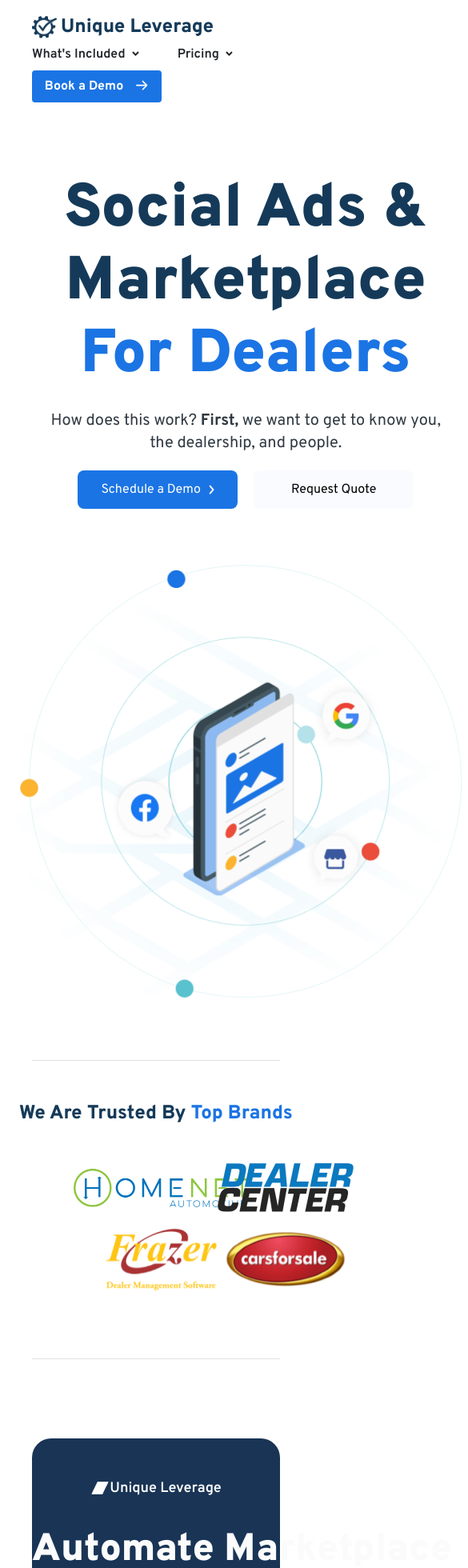
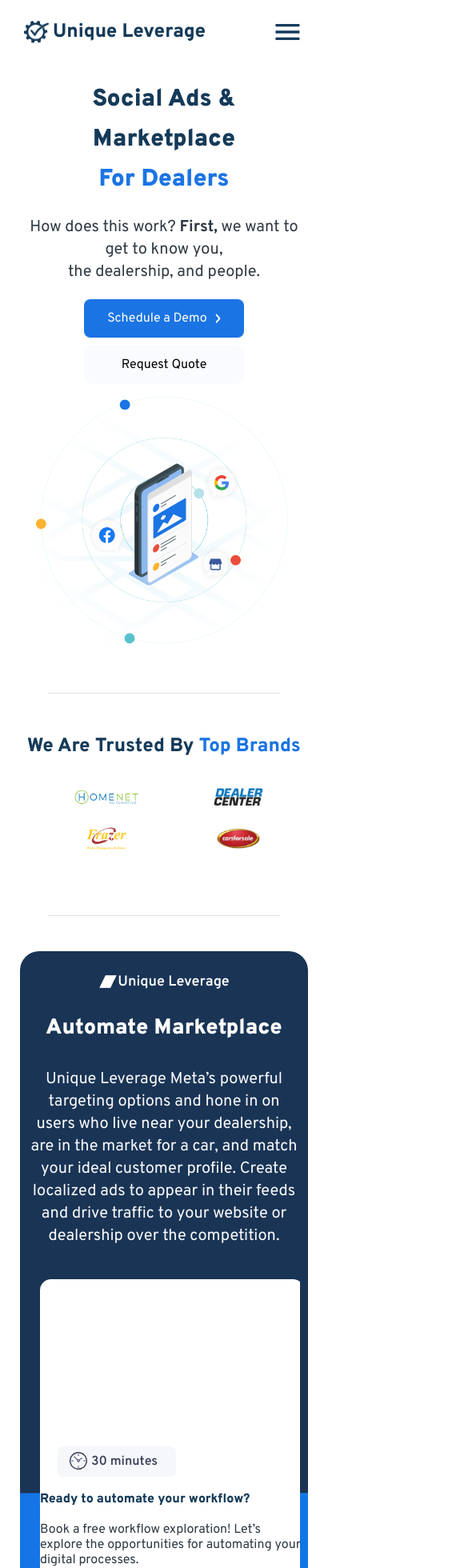
Before and after one commit to miniblaster/UniqueLeverageCom, a React (Vite) app: page / in a window 390 px wide. Shown: the top 1960 px of the page at 80% size, 585 px wide, since content can reach past the window. Built offline with nearby package versions, Linux system fonts and the light colour scheme.

Commit message:
fix: responsive

```diff
--- a/src/screens/UniqueleverageCom/UniqueleverageCom.jsx
+++ b/src/screens/UniqueleverageCom/UniqueleverageCom.jsx
@@ -5,6 +5,8 @@
 import "./newstyle.css";
 
 export const UniqueleverageCom = () => {
+  const [navOpen, setNavOpen] = React.useState(false);
+
   return (
     <div className="uniqueleverage-com">
       <div className="nav-container">
@@ -34,12 +36,43 @@
             </li>
           </ul>
         </nav>
+        <img src="/img/toggle.svg" className="toggle-nav" onClick={() => setNavOpen(!navOpen)} />
+        {navOpen && (
+          <div className="mobile-nav">
+            <ul className="nav-list">
+              <li>
+                <a className="navitem cursor-pointer">
+                  <span>What's Included</span>
+                  <img alt="Ri arrow drop down" src="/img/ri-arrow-drop-down-line.svg" />
+                </a>
+              </li>
+              <li>
+                <a className="navitem cursor-pointer">
+                  <span>Pricing</span>
+                  <img alt="Ri arrow drop down" src="/img/ri-arrow-drop-down-line.svg" />
+                </a>
+              </li>
+              <li>
+                <button className="default">
+                  Book a Demo
+                  <img src="/img/svg-9.svg" alt="" style={{ marginLeft: "10px" }} />
+                </button>
+              </li>
+            </ul>
+          </div>
+        )}
       </div>
       <div className="hero">
         <div className="herotext">
+          <div className="herotitle">
             <div className="herotext1">Social Ads &amp;</div>
             <div className="herotext2">Marketplace</div>
             <div className="herotext3">For Dealers</div>
+          </div>
+          <div className="herotitle-md">
+            <div className="herotext1">Social Ads &amp; Marketplace</div>
+            <div className="herotext3">For Dealers</div>
+          </div>
           <div className="herotextsmall">
             How does this work? <span>First,</span> we want to get to know you,
             <br /> the dealership, and people.
@@ -145,9 +178,13 @@
           <div>
             <div className="sec2title">Target & Engage Shoppers on CarGurus, AutoTrader, etc.</div>
             <div className="sec2small mt-4 mb-2">
-              Unique Leverage Meta’s powerful targeting options and hone in on users who live near your dealership, are
-              in the market for a car, and match your ideal customer profile. Create localized ads to appear in their
-              feeds and drive traffic to your website or dealership over the competition.
+              Convert low-funnel shoppers into CRM leads with our VIN lead ads; designed to display relevant vehicles
+              (based on VINs) to in- market shoppers within 3-7 days of when they last engaged with a VIN – when they’re
+              the hottest. Capture VIN-specific test drive leads and send car shoppers information directly to your CRM
+              or Facebook Messenger.
+              <br />
+              <br />
+              With VIN Lead Ads, you’ll make it easy for customers to:
             </div>
             <div className="sec2radio">
               <div>
@@ -192,16 +229,23 @@
           <div className="sec3textradio">
             <div>
               <img src="/img/icon-8.svg" />
-              Business Page (Sponsored ads)
+              Popular Listing Websties
             </div>
             <div>
               <img src="/img/icon-8.svg" />
-              Connect leads with your CRM
+              Your Website Visitors
             </div>
             <div>
               <img src="/img/icon-8.svg" />
-              100% Account ownership
+              Dominate Locally!
             </div>
+          </div>
+          <div className="actions mb-4">
+            <button className="default">
+              Schedule a Demo
+              <img src="/img/svg-8.svg" alt="" style={{ marginLeft: "10px" }} />
+            </button>
+            <button className="secondary">Request Quote</button>
           </div>
         </div>
         <div className="sec3img">
@@ -282,7 +326,7 @@
       <div className="hrbarcontainer">
         <div className="hrbar"></div>
       </div>
-      <div className="p-5">
+      <div className="sec-support">
         <div className="sec6-top">
           <div className="sec6badge">
             <img src="/img/icon-13.svg" /> ABOUT US
@@ -365,7 +409,7 @@
       <div className="hrbarcontainer">
         <div className="hrbar"></div>
       </div>
-      <div className="p-5">
+      <div className="sec-faq">
         <div className="sec6-top">
           <div className="sec6badge">
             <img src="/img/icon-13.svg" /> YOU MAY ASK!
@@ -374,12 +418,18 @@
         </div>
         <div className="sec8-contents">
           <div className="sec8-left">
+            <div className="active-item">
               <div className="active-item d-flex justify-content-between p-3">
                 <div className="active d-flex align-items-center ">
                   <img src="/img/asked.svg" alt="" />
                   <p className="mb-0 ml-2">Do I have to pay for updates?</p>
                 </div>
                 <img src="/img/asked-chevron.svg" alt="" />
+              </div>
+              <p className="mobile-question mx-4">
+                No! We give constant updates to our software, add new features and you get it all for FREE! Because
+                UniqueLeverage is on the cloud, when we make an update or add new features, it's all yours!
+              </p>
             </div>
             <div className="item d-flex justify-content-between p-3">
               <div className="d-flex align-items-center ">
@@ -458,7 +508,7 @@
             <button className="secondary">Re-schedule</button>
           </div>
         </div>
-        <DateCalendar sx={{ marginLeft: "auto" }} />
+        <DateCalendar sx={{ marginLeft: "auto", sm: { mx: "auto" } }} />
       </div>
     </div>
   );
--- a/src/screens/UniqueleverageCom/newstyle.css
+++ b/src/screens/UniqueleverageCom/newstyle.css
@@ -228,14 +228,30 @@
     grid-template-columns: 25% 25% 25% 25%;
 }
 
-@media(max-width: 1200px) {
+.toggle-nav {
+    display: none;
+}
+.herotitle {
+    display: block;
+}
+.herotitle-md {
+    display: none;
+}
+nav {
+    display: block;
+}
+.mobile-nav {
+    display: none;
+}
+.heroimg img {
+    width: 90%;
+}
+.nav-container {
+    display: flex;
+    justify-content: space-between;
+    /* width: 100%; */
+}
 
-    .mainmark {
-        margin: 40px 40px;
-        display: grid;
-        grid-template-columns: 50% 50%;
-    }
-}
 
 .mainmark>div {
     text-align: center;
@@ -305,7 +321,7 @@
 
 .section1 .imgsection {
     margin: 0 30px;
-    /* max-width: 1200px; */
+    /* max-width: 1024px; */
     display: grid;
     grid-template-columns: 33.3% 33.3% 33.3%;
 }
@@ -329,7 +345,7 @@
 
     .section1 .imgsection {
         margin: 0 auto;
-        max-width: 1200px;
+        max-width: 1024px;
         display: grid;
         grid-template-columns: 50% 50%;
     }
@@ -339,7 +355,7 @@
 
     .section1 .imgsection {
         margin: 0 auto;
-        max-width: 1200px;
+        max-width: 1024px;
         display: grid;
         grid-template-columns: 100%;
     }
@@ -402,7 +418,7 @@
     padding-bottom: 12px;
 }
 
-@media(max-width: 1250px) {
+@media(max-width: 1024px) {
     .section2 {
         margin: 0 40px;
         vertical-align: middle;
@@ -537,7 +553,7 @@
     margin-right: 15px;
 }
 
-@media(max-width: 1250px) {
+@media(max-width: 1024px) {
     .section4 {
         margin: 0 40px;
         vertical-align: middle;
@@ -561,7 +577,7 @@
     margin-left: auto;
 }
 
-@media (max-width: 1250px) {
+@media (max-width: 1024px) {
     .sec5img>div {
         margin-right: auto;
     }
@@ -616,7 +632,7 @@
     letter-spacing: 0.1;
 }
 
-@media(max-width: 1200px) {
+@media(max-width: 1024px) {
     .hero {
         grid-template-columns: 1fr;
     }
@@ -677,7 +693,7 @@
     font-weight: 800;
 }
 
-@media(max-width: 1250px) {
+@media(max-width: 1024px) {
     .section6 {
         display: block;
     }
@@ -772,7 +788,7 @@
 .sec8-right h5 {
     font-weight: 800;
 }
-@media(max-width: 1250px) {
+@media(max-width: 1024px) {
     .sec8-left {
         width: 100%;
     }
@@ -843,7 +859,7 @@
     background-color: #FAFBFF;
     cursor: pointer;
 }
-@media(max-width: 1250px) {
+@media(max-width: 1024px) {
     .sec9 {
         display: block;
     }
@@ -851,3 +867,172 @@
         margin-bottom: 50px;
     }
 }
+
+
+.mobile-question {
+    display: none;
+}
+.sec8-right {
+    display: block;
+}
+.sec-faq, .sec-support {
+    padding: 40px;
+}
+
+@media(max-width: 1024px) {
+    .section1 {
+        padding: 10px;
+        padding-top: 30px;
+    }
+    .section1 .part2 {
+        padding-top: 20px !important;
+        font-size: 24px !important;
+    }
+    .section1 .part3 {
+        padding-top: 20px !important;
+    }
+    .panelsubtitle {
+        margin-top: 10px;
+        margin-bottom: 30px;
+        font-size: 16px;
+    }
+    .uniqueleverage-com {
+        padding: 0px 0px 20px 20px;
+    }
+    .mainmark {
+        margin: 40px 40px;
+        gap: 20px;
+    }
+    .mainmark img {
+        width: 80%;
+    }
+    nav {
+        display: none !important;
+    }
+    .toggle-nav {
+        display: block;
+        margin-left: auto;
+        cursor: pointer;
+    }
+    .herotext {
+        margin: 10px;
+    }
+    .herotext1, .herotext2, .herotext3 {
+        font-size: 56px;
+    }
+    .herotitle {
+        display: none;
+    }
+    .herotitle-md {
+        display: block;
+    }
+    .mobile-nav {
+        display: block;
+        position: absolute;
+        top: 70px;
+        right: 10px;
+        box-shadow: 0px 4px 2px lightgrey;
+        border-radius: 6px;
+        padding: 16px 30px;
+        background-color: white;
+        text-align: left;
+    }
+    .mobile-nav li {
+        line-height: 40px;
+    }
+    .mobile-nav button.default {
+        margin: 0px;
+        margin-top: 10px;
+        padding: 0px;
+    }
+    .nav-list {
+        margin-bottom: 0px;
+    }
+    .sec2text, .section2, .sec4text, .section4 {
+        text-align: center;
+        margin-left: auto;
+        margin-right: auto;
+    }
+    .sec2radio {
+        display: flex;
+        flex-direction: row;
+        justify-content: space-around;
+    }
+    .sec2radio div, .sec3textradio div, .sec4radio div {
+        font-size: 16px !important;
+    }
+    .sec2radio img {
+        margin-right: 8px !important;
+    }
+    .sec2img > div, .sec3img > div, .sec4img > div {
+        margin-top: 20px;
+        max-width: 90%;
+        margin-left: auto;
+        margin-right: auto;
+    }
+    .sec3text {
+        text-align: center;
+        margin-left: auto;
+        margin-right: auto;
+    }
+    .sec3textradio, .sec4radio {
+        display: flex;
+        flex-direction: row;
+        justify-content: space-around;
+        margin: 20px 0px;
+    }
+    .mobile-question {
+        display: block;
+        font-weight: 400 !important;
+        color: grey;
+    }
+    .sec8-right {
+        display: none;
+    }
+    .sec-faq, .sec-support {
+        padding: 10px;
+    }
+    .actions {
+        text-align: center;
+    }
+    .section1 .imgsection {
+        display: flex;
+        overflow-x: scroll;
+    }
+    .section1 .imgsection>div>div {
+        width: 330px;
+    }
+}
+
+@media(max-width: 576px) {
+    .mainmark {
+        margin: 40px 40px;
+        display: grid;
+        grid-template-columns: 50% 50%;
+        gap: 20px;
+    }
+    .herotitle-md .herotext1, .herotitle-md .herotext3 {
+        font-size: 30px;
+        line-height: 50px;
+    }
+    .nav-container {
+        margin-left: 10px;
+        margin-right: 10px;
+    }
+    .sec2radio, .sec3textradio, .sec4radio {
+        display: block;
+    }
+    .section1 .part2, .sec2title, .sec3texttitle, .sec4title, .sec3texttitle, .sec4title {
+        font-size: 27px !important;
+    }
+    .section1, .section3 {
+        margin: 5px;
+    }
+    .sec8-right {
+        display: none;
+    }
+    button.default {
+        margin: 0px;
+        margin-bottom: 10px;
+    }
+}
```
Also changed, not shown: static/img/toggle.svg (added). Lines whose indentation alone changed are shown as unchanged.
